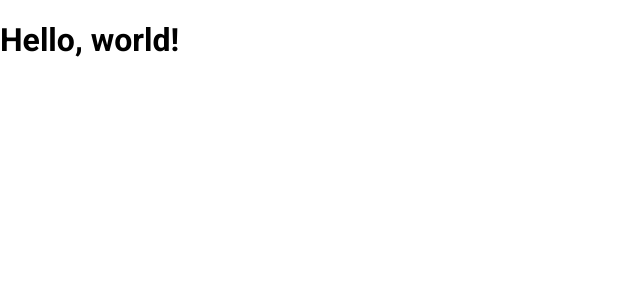
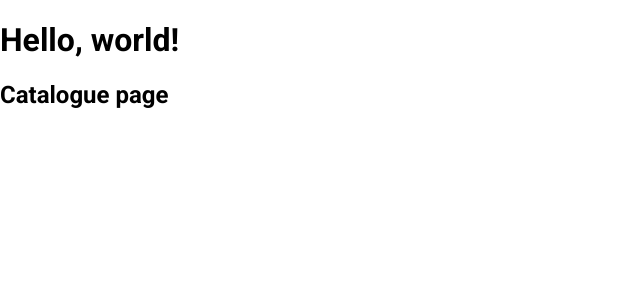
Before and after one commit to ArtemGrachov/react-eshop, a React (Vite) app: page / in a window 1280 px wide. Shown: the top 300 px of the page, without its empty margins (0-640 px from the left). Built offline with nearby package versions, Linux system fonts and the light colour scheme.

Commit message:
Added routing

```diff
--- a/package.json
+++ b/package.json
@@ -26,6 +26,7 @@
     "clsx": "^2.1.1",
     "numeral": "^2.0.6",
     "react": "^19.0.0",
-    "react-dom": "^19.0.0"
+    "react-dom": "^19.0.0",
+    "react-router-dom": "^6.28.0"
   }
 }
--- a/src/App.tsx
+++ b/src/App.tsx
@@ -1,10 +1,18 @@
-import { ComponentType } from 'react';
+import { ComponentType, lazy, Suspense } from 'react';
+import { createBrowserRouter, RouterProvider } from 'react-router-dom';
+
+const PageCatalogue = lazy(() => import('@/pages/Catalogue/Catalogue'));
+
+const router = createBrowserRouter([
+  {
+    path: '/',
+    element: <Suspense><PageCatalogue /></Suspense>,
+  },
+]);
 
 const App: ComponentType = () => {
   return (
-    <div>
-      <h1>Hello, world!</h1>
-    </div>
+    <RouterProvider router={router} />
   )
 }
 
--- /dev/null
+++ b/src/pages/Catalogue/Catalogue.tsx
@@ -0,0 +1,12 @@
+import { ComponentType } from 'react';
+
+const PageCatalogue: ComponentType = () => {
+  return (
+    <div>
+      <h1>Hello, world!</h1>
+      <h2>Catalogue page</h2>
+    </div>
+  )
+}
+
+export default PageCatalogue;
```
Also changed, not shown: src/pages/Catalogue/styles.module.scss (added), 1 other file (tests, documents, lock files or other folders).
